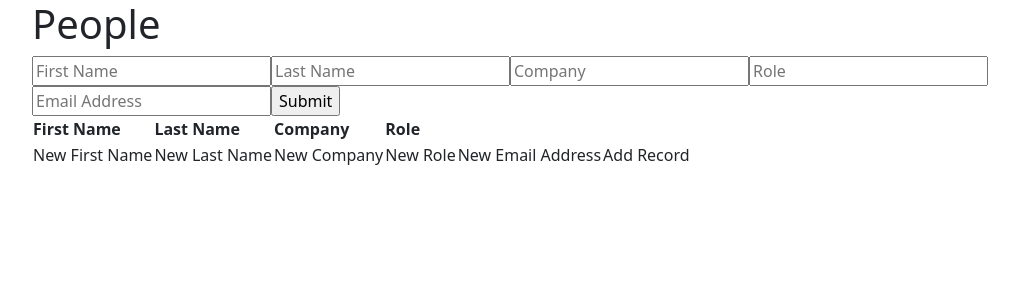
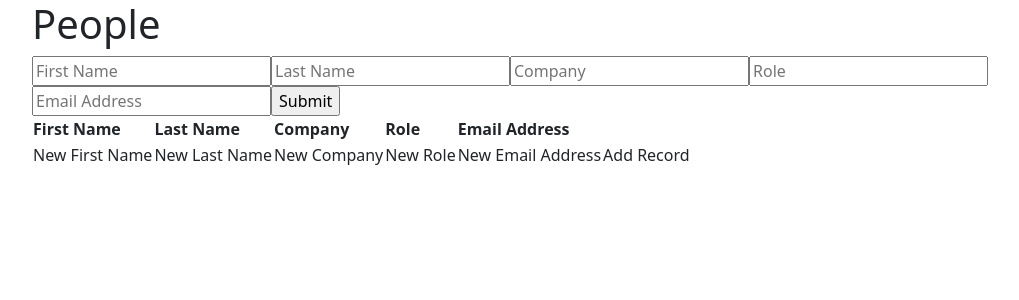
Before and after one commit to akodali92/looker_projects, a Flask app: page /persons in a window 1280 px wide. Shown: the top 300 px of the page, without its empty margins (50-1069 px from the left). Run offline with Flask 2, Linux system fonts and the light colour scheme; data that the repository does not hold is empty.

```diff
--- a/app/__init__.py
+++ b/app/__init__.py
@@ -12,7 +12,6 @@ app = Flask(__name__)
 app.config['DEBUG'] = True
 app.config['SQLALCHEMY_DATABASE_URI'] = 'sqlite:///data.db'
 app.config['SQLALCHEMY_TRACK_MODIFICATIONS'] = False
-app.config['SECRET_KEY'] = '123456'
 # create db instance
 db = SQLAlchemy(app)
 
--- a/app/routes/persons.py
+++ b/app/routes/persons.py
@@ -4,7 +4,6 @@
 # project imports
 from app import app
 from ..models.persons import PersonModel
-
 
 
 @app.route("/persons")
--- a/app/templates/persons.html
+++ b/app/templates/persons.html
@@ -11,6 +11,7 @@
                 <th>Last Name</th>
                 <th>Company</th>
                 <th>Role</th>
+                <th>Email Address</th>
             </tr>
         </thead>
         <tbody>
```
Also changed, not shown: 1 other file.
